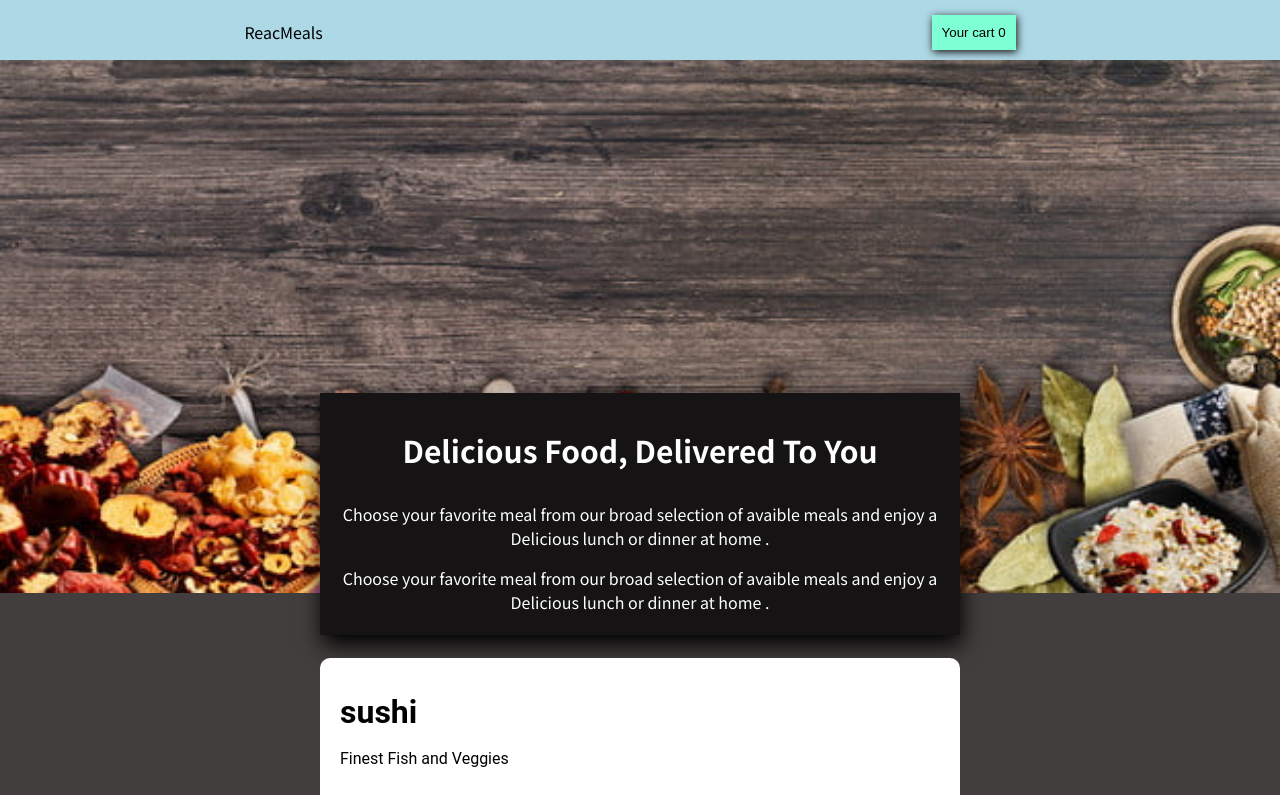
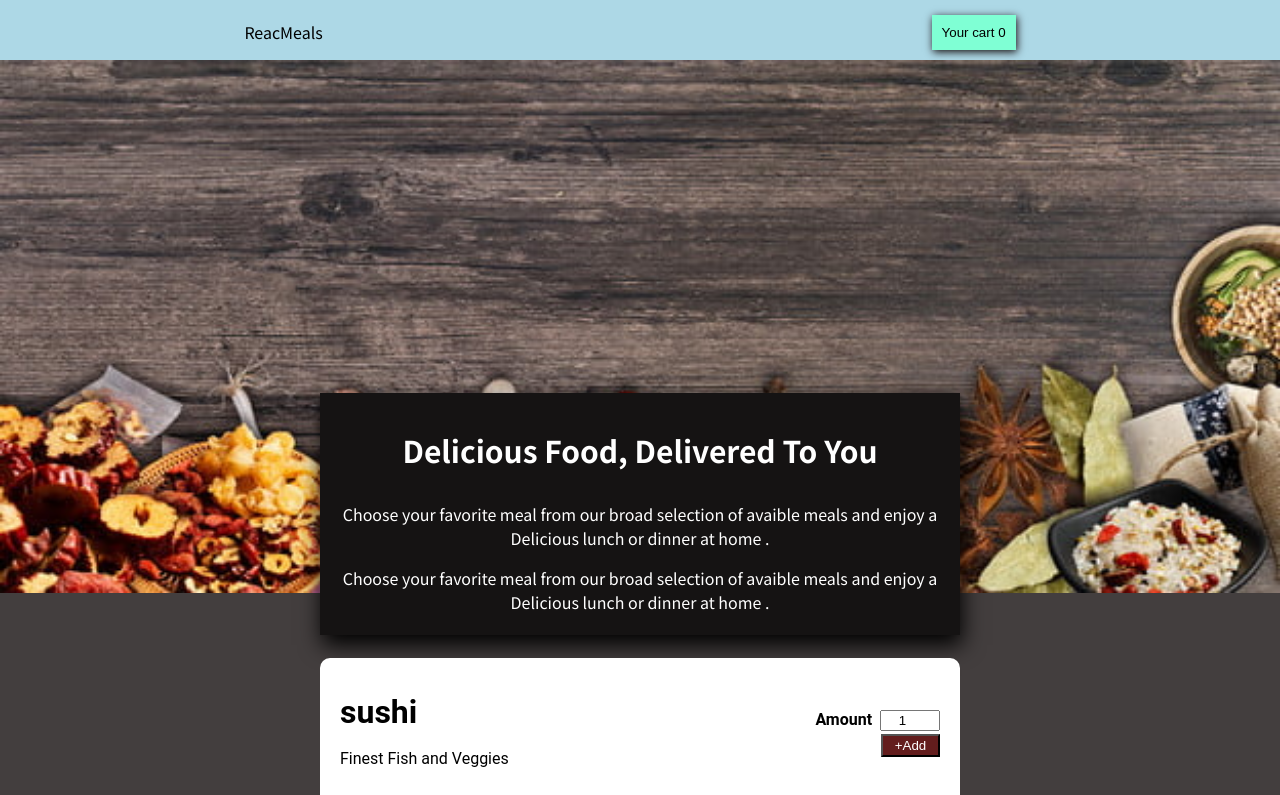
Before and after one commit to Rabbkhan/ecommerce-cart, a React (Create React App) app: page / in a window 1280 px wide. Shown: the top 795 px of the page. Built offline with nearby package versions, Linux system fonts and the light colour scheme.

Commit message:
adding form

```diff
--- a/src/components/Layout/CartPageUI.js
+++ b/src/components/Layout/CartPageUI.js
@@ -32,7 +32,13 @@ const CartPageUI = () => {
         <h1>{item.title}</h1>
         <p>{item.description}</p>
         <p className={carddesign.dollar}>{item.price}</p>
+        <form className={carddesign.formdesign}>
+          <label  htmlFor ="amount"><b>Amount &nbsp;</b></label>
+          <input className={carddesign.number} type='number' value={1}/><br/>
+          <button className={carddesign.btn}type='button'>+Add</button>
+        </form>
 <hr></hr>
+
          </li>
         ))}
     </div>
--- a/src/components/Layout/CartPageUI.module.css
+++ b/src/components/Layout/CartPageUI.module.css
@@ -18,3 +18,20 @@
 .listing{
     list-style: none;
 }
+.formdesign{
+    text-align: right;
+    position: relative;
+    top: -133px;
+}
+.number{
+    width: 60px;
+    text-align: center;
+}
+.btn{
+    text-align: center;
+    background: #631d1d;
+    color: white;
+    width: 59px;
+    height: 23px;
+    cursor: pointer;
+}
```
